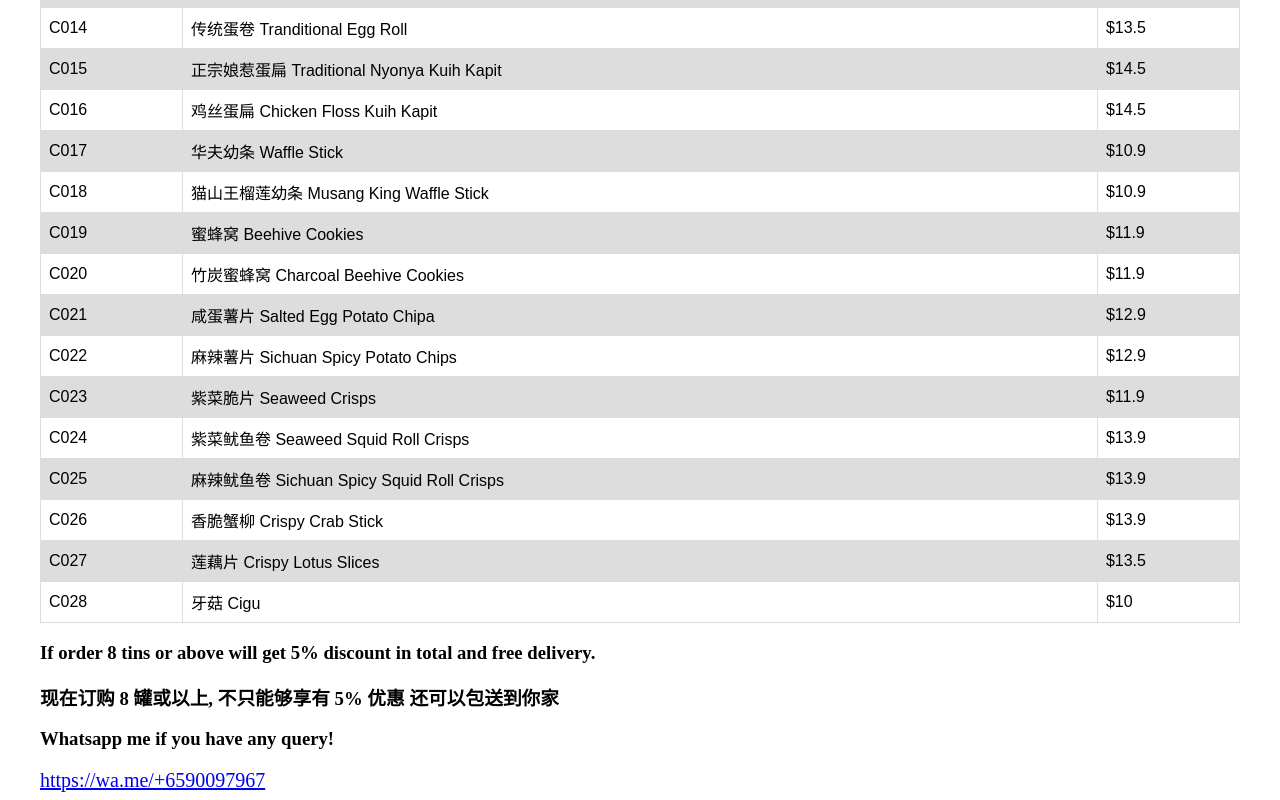
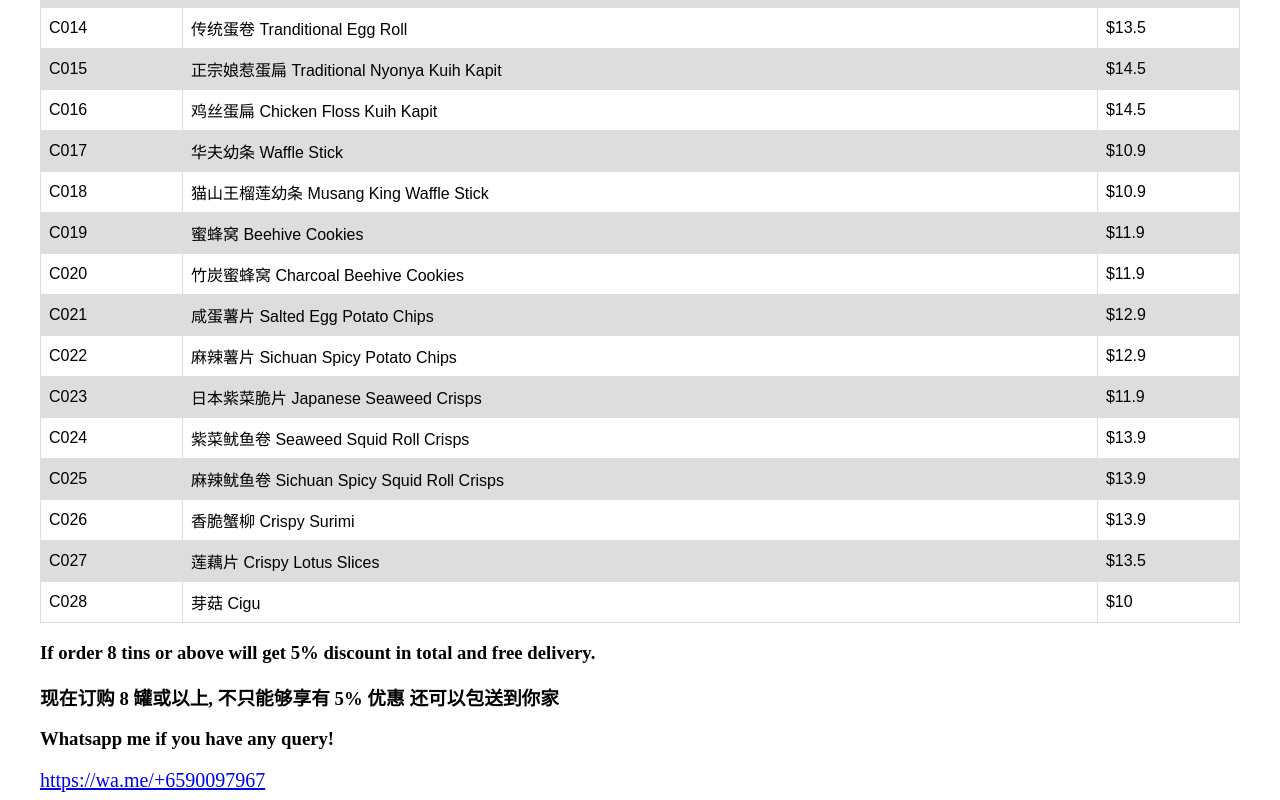
Before and after one commit to WyattLiew/cookies, a plain HTML site: page cookies/index.html in a window 1280 px wide. Shown: the part 1171-1971 px from the top of the page. Drawn offline with Linux system fonts and the light colour scheme.

Commit message:
Update index.html

```diff
--- a/cookies/index.html
+++ b/cookies/index.html
@@ -179,7 +179,7 @@ tr:nth-child(even) {
   </tr>
    <tr>
     <td>C021</td>
-    <td>咸蛋薯片 Salted Egg Potato Chipa</td>
+    <td>咸蛋薯片 Salted Egg Potato Chips</td>
     <td>$12.9</td>
   </tr>
   <tr>
@@ -189,7 +189,7 @@ tr:nth-child(even) {
   </tr>
   <tr>
     <td>C023</td>
-    <td>紫菜脆片 Seaweed Crisps</td>
+    <td>日本紫菜脆片 Japanese Seaweed Crisps</td>
     <td>$11.9</td>
   </tr>
   <tr>
@@ -204,7 +204,7 @@ tr:nth-child(even) {
   </tr>
   <tr>
     <td>C026</td>
-    <td>香脆蟹柳 Crispy Crab Stick</td>
+    <td>香脆蟹柳 Crispy Surimi</td>
     <td>$13.9</td>
   </tr>
   <tr>
@@ -214,7 +214,7 @@ tr:nth-child(even) {
   </tr>
   <tr>
     <td>C028</td>
-    <td>牙菇 Cigu</td>
+    <td>芽菇 Cigu</td>
     <td>$10</td>
   </tr>
 </table>
```
